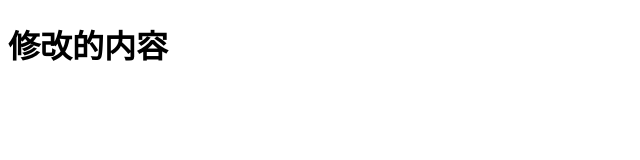
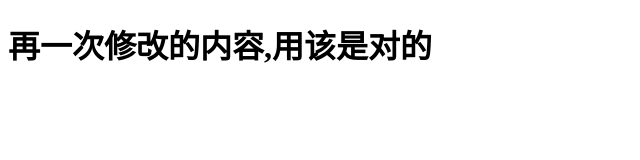
Before and after one commit to liuyaqiya/porch, a plain HTML site: page index.html in a window 1280 px wide. Shown: the whole page, without its empty margins (0-640 px from the left). Drawn offline with Linux system fonts and the light colour scheme.

Commit message:
第二次修改的最新内容

```diff
--- a/index.html
+++ b/index.html
@@ -7,6 +7,6 @@
     <title>Document</title>
 </head>
 <body>
-    <h1>修改的内容</h1>
+    <h1>再一次修改的内容,用该是对的</h1>
 </body>
 </html>
```
